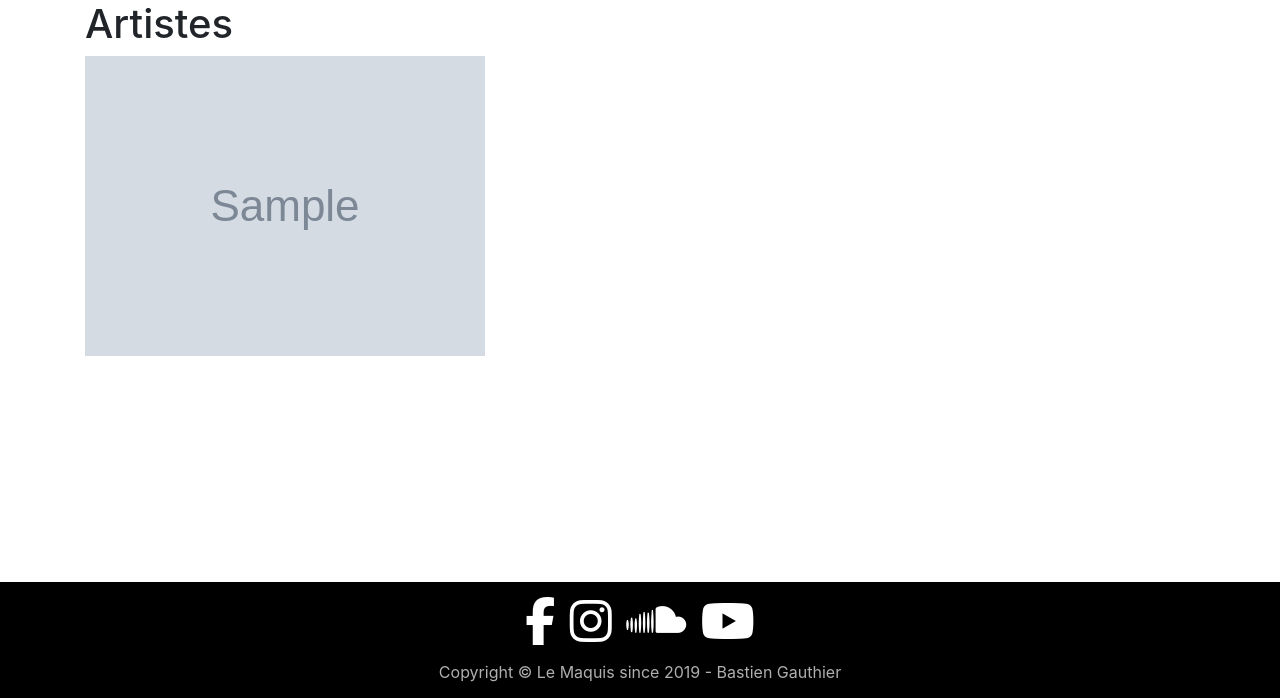
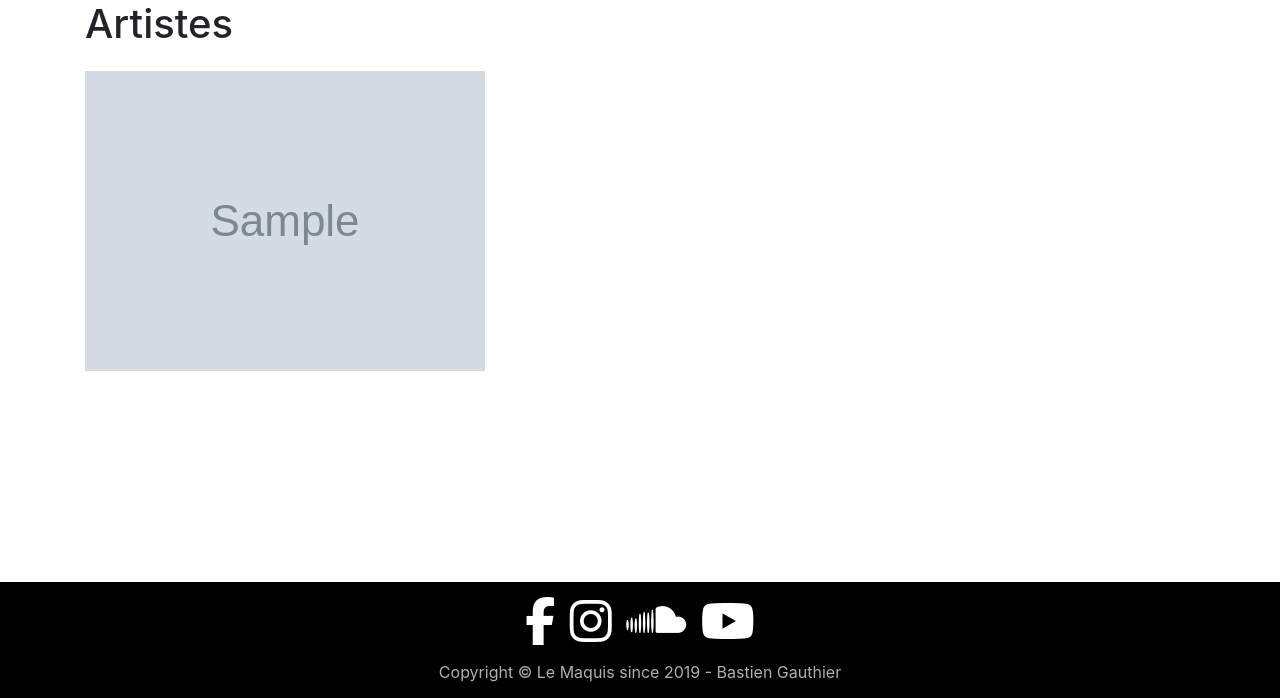
Before and after one commit to Zalene/LeMaquis, a Symfony app: template templates/maquis/artistes.html.twig in a window 1280 px wide. Shown: the part 101-799 px from the top of the page. Run offline with Twig, Linux system fonts and the light colour scheme; the template is opened without the code that fills it: most values are stand-ins (such as "Sample title", 1, 10 or a date in 2020); grey boxes marked "Sample" are stand-in pictures; some libraries are stand-ins or nearby versions.

Commit message:
Simplification du controleur pour l'affichage des artistes

```diff
--- a/public/css/style.css
+++ b/public/css/style.css
@@ -46,6 +46,11 @@ footer p {
     padding: 0 15px 15px 15px;
 }
 
+/***** PAGE ARTISTES *****/
+.container-artiste {
+    padding: 15px;
+}
+
 /***** PAGE CONCERTS *****/
 .container-concert table {
     border: 1px solid black;
--- a/templates/maquis/artistes.html.twig
+++ b/templates/maquis/artistes.html.twig
@@ -7,7 +7,7 @@
 
 <div class="row gallery">
     {% for artiste in artistes %}
-        <div class="col-6 col-md-4">
+        <div class="col-6 col-md-4 container-artiste">
             <a href={{ path('show_artiste', {'id': artiste.id}) }}><img src={{ artiste.image }} alt="Yanuzi"></a>
         </div>
     {% endfor %}
```
Also changed, not shown: src/Controller/MaquisController.php (+3 -8 lines).
